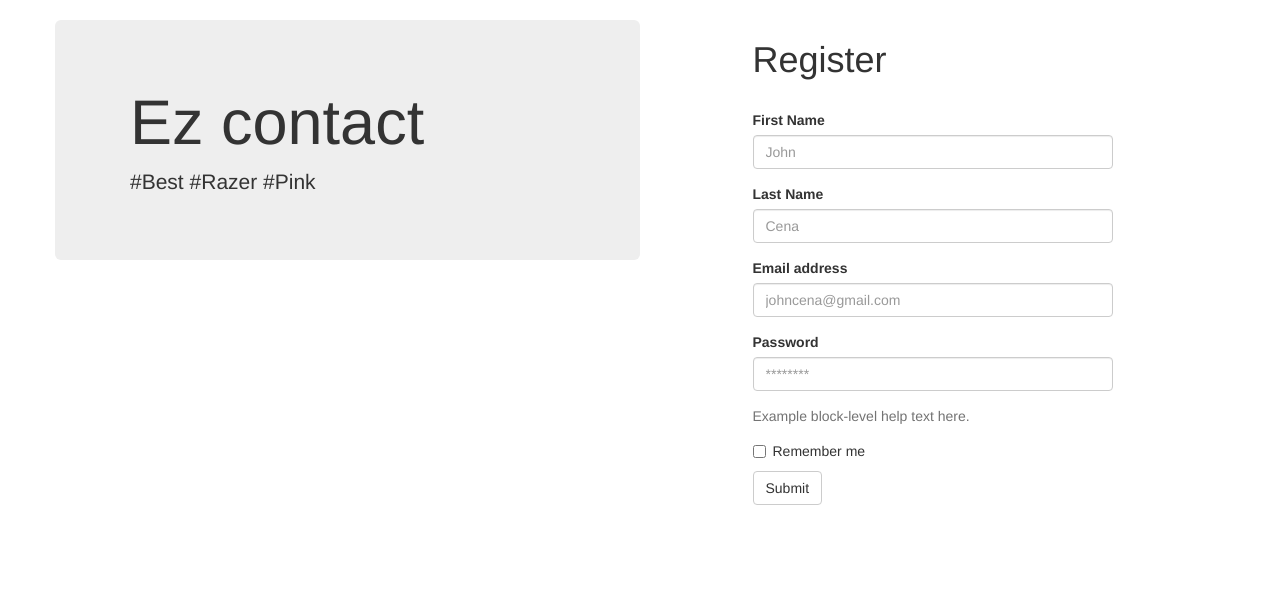
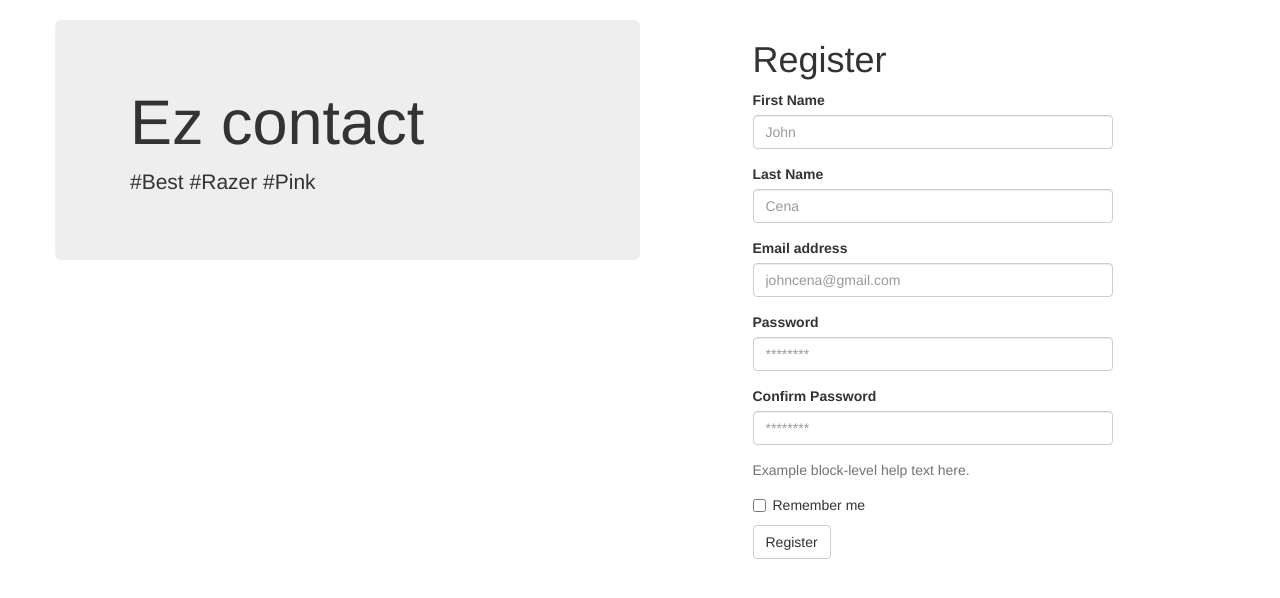
Before and after one commit to cloudsoh/Project-Contact, a PHP site: page / in a window 1280 px wide. Shown: the part 52-650 px from the top of the page. Run offline with PHP 8.4, Linux system fonts and the light colour scheme; some libraries are stand-ins or nearby versions.

Commit message:
Register function

```diff
--- a/php/index.php
+++ b/php/index.php
@@ -1,3 +1,6 @@
+<?php
+  include('login.php');
+?>
 <!DOCTYPE html>
 <html>
 <head>
@@ -29,16 +32,16 @@
       <ul class="nav navbar-nav">
         <li><a href="#">Features</a></li>
       </ul>
-      <form class="navbar-form navbar-right" role="search">
+      <form class="navbar-form navbar-right" role="login" method="post" action="#">
         <div class="form-group">
           <label class="sr-only" for="loginemail">Email</label>
-          <input type="email" class="form-control" placeholder="Email">
+          <input type="email" name="lEmail" class="form-control" placeholder="Email">
         </div>
         <div class="form-group">
           <label class="sr-only" for="loginpw">Password</label>
-          <input type="password" class="form-control" placeholder="Password">
+          <input type="password" name="lpw" class="form-control" placeholder="Password">
         </div>
-        <button type="submit" class="btn btn-default">Login</button>
+        <button type="submit" name="login"class="btn btn-default">Login</button>
       </form>
 
       <!-- <ul class="nav navbar-nav navbar-right">
@@ -79,23 +82,26 @@
     </div>
     <div class="col-sm-4 col-xs-12">
     <h1>Register</h1>
-    <br>
-    <form>
+    <form method="post" action="#">
       <div class="form-group">
         <label for="labelfname">First Name</label>
-        <input type="text" class="form-control" id="exampleInputEmail1" placeholder="John">
+        <input type="text" name="rFname" class="form-control" id="exampleInputEmail1" placeholder="John" value="<?php if(isset($_SESSION['entered_fname'])){echo $_SESSION['entered_fname'];}?>"><?php if(isset($error2)){ echo $error2;}?>
       </div>
       <div class="form-group">
         <label for="labellname">Last Name</label>
-        <input type="text" class="form-control" id="exampleInputEmail1" placeholder="Cena">
+        <input type="text" name="rLname"class="form-control" id="exampleInputEmail1" placeholder="Cena"value="<?php if(isset($_SESSION['entered_lname'])){echo $_SESSION['entered_lname'];}?>"><?php if(isset($error1)){ echo $error1;}?>
       </div>
       <div class="form-group">
         <label for="labelemail">Email address</label>
-        <input type="email" class="form-control" id="exampleInputEmail1" placeholder="johncena@gmail.com">
+        <input type="email" name="rEmail" class="form-control" id="exampleInputEmail1" placeholder="johncena@gmail.com" value="<?php if(isset($_SESSION['entered_email'])){echo $_SESSION['entered_email'];}?>"><?php if(isset($error3)){ echo $error3;}?>
       </div>
       <div class="form-group">
         <label for="labelpw">Password</label>
-        <input type="password" class="form-control" id="exampleInputPassword1" placeholder="********">
+        <input type="password" name="rpw1" class="form-control" id="exampleInputPassword1" placeholder="********"><?php if(isset($error4)){ echo $error4;}?>
+      </div>
+      <div class="form-group">
+        <label for="labelpw">Confirm Password</label>
+        <input type="password" name="rpw2" class="form-control" id="exampleInputPassword1" placeholder="********">
       </div>
       <div class="form-group">
         <!-- <label for="exampleInputFile">File input</label>
@@ -107,7 +113,8 @@
           <input type="checkbox"> Remember me
         </label>
       </div>
-      <button type="submit" class="btn btn-default">Submit</button>
+      <button type="submit" name="register" class="btn btn-default">Register</button>
+      <?php if(isset($success)){echo  $success; }?>
     </form>
     </div>
   </div>
--- /dev/null
+++ b/php/login.php
@@ -0,0 +1,134 @@
+<?php
+if (isset($_POST['login'])) {
+if (empty($_POST['myusername']) || empty($_POST['mypassword'])) {//log in
+$headererror = "Username or Password is invalid";
+$_SESSION['headererror']=$headererror;
+}
+else
+{
+// Define $username and $password
+$myusername=$_POST['lemail'];
+$mypassword=$_POST['lpw'];
+// Establishing Connection with Server by passing server_name, user_id and password as a parameter
+$connection = mysql_connect("localhost", "root", "");
+if(! $connection)
+{
+    die('Connection Failed'.mysql_error());
+}
+// To protect MySQL injection for Security purpose
+$myusername = stripslashes($myusername);
+$mypassword = stripslashes($mypassword);
+$myusername = mysql_real_escape_string($myusername);
+$mypassword = mysql_real_escape_string($mypassword);
+// Selecting Database
+$db = mysql_select_db("contacts", $connection);
+// SQL query to fetch information of register users and finds user match.
+$query = mysql_query("select * from users where email='$myusername' AND password='$mypassword'", $connection);
+if($query)
+  $total = mysql_num_rows($query);
+else
+  die("something failed");
+
+// $protocol = $_SERVER['HTTPS'] ? "https" : "http";
+// $url = $protocol.'://'.$_SERVER['HTTP_HOST'];
+
+
+$_SESSION['login_user']=$myusername;
+
+if ($total == 1) {
+	// Credentials match so we create session variables
+    $row = mysql_fetch_assoc($query);
+    // $_SESSION['users_id'] = $row['users_id'];
+    $_SESSION['users_email'] = $row['email'];
+    // $_SESSION['users_role'] = $row['users_role'];
+    $_SESSION['users_fname'] = $row['fname'];
+    $_SESSION['users_lname'] = $row['lname'];
+    $_SESSION['headererror'] = NULL;
+    // Initializing Session
+	$url = '#';
+}
+else{
+    $headererror = "Username or Password is invalid";
+    $_SESSION['headererror']=$headererror;
+    // If not, then redirect the user the login page with an error
+    $url .= '#';
+}
+header("Location: $url");
+// $currentuser=$_SESSION['users_id'];
+// $query4="SELECT * FROM books WHERE lenderID=$currentuser";//save book lent to session
+//     if(isset($query4)){
+//     	echo $query4;
+//      $result4=$db->query($query4); // run query
+//     } //fetch array = mysql_fetch_assoc
+// header("Location: $url");
+
+mysql_close($connection);
+exit;
+// Closing Connection
+}
+}
+$db = new mysqli("localhost", "root", "", "contacts");// connect database
+if(isset($_POST['register'])){
+    $_SESSION['entered_email']=$_POST['rEmail'];
+    $_SESSION['entered_fname']=$_POST['rFname'];
+    $_SESSION['entered_lname']=$_POST['rLname'];
+    if(!empty($_POST['rFname'])){
+      if(!empty($_POST['rLname'])){
+        if(!empty($_POST['rEmail'])){
+          $rEmail=$_POST['rEmail'];
+          $rFname=$_POST['rFname'];
+          $rLname=$_POST['rLname'];
+          // $_SESSION['users_email']=$_POST['rEmail'];
+          // $_SESSION['users_fname']=$_POST['rFname'];
+          // $_SESSION['users_lname']=$_POST['rLname'];
+          if(empty($_POST['rpw1'])&&empty($_POST['rpw2'])){
+                $error4="Please double-check your password!";
+              }else if(($_POST['rpw1']==$_POST['rpw2'])&&(!empty($_POST['rpw1']))){
+                  $rpw1=$_POST['rpw1'];
+                  $rpw2=$_POST['rpw2'];
+                $check="select email from users where email='$rEmail'";
+                $check2=$db->query($check);
+                if(isset($check2)){
+                  while($row2=$check2->fetch_array()){
+                  $uemail=$row2['email'];
+                }
+              } if(!isset($uemail)){
+                $update1="insert into users (fname,lname,email,password)values('$rFname','$rLname','$rEmail','$rpw1')";
+                // $selection=$_POST['selection'];
+                // foreach($selection as $select){
+                //   if($select=1){
+                //     $update1=$update1 . "'user')";
+                //   }else if($select=2){
+                //     $update1=$update1 . "'lecturer')";
+                //   }
+                // }
+              $rEmail=stripslashes($rEmail);
+              $rFname=stripslashes($rFname);
+              $rLname=stripslashes($rLname);
+              $rpw1=stripslashes($rpw1);
+              $rpw2=stripslashes($rpw2);
+              $rEmail = trim($rEmail);
+              $rFname = trim($rFname);
+              $rLname = trim($rLname);
+              $rpw1 = trim($rpw1);
+              $rpw2 = trim($rpw2);
+              $rEmail = mysql_real_escape_string($rEmail);
+              $rFname = mysql_real_escape_string($rFname);
+              $rLname = mysql_real_escape_string($rLname);
+              $rpw1 = mysql_real_escape_string($rpw1);
+              $rpw2 = mysql_real_escape_string($rpw2);
+              $debug = "OK";
+              }else{$success="Username exists, please try again.";}
+              }else{
+                $error4="Please double-check your password";
+              }
+
+              if(isset($update1)){
+              $update2=$db->query($update1);
+              $success="You have successfully register!";
+              }}
+        else{ $error3="Please enter your E-mail.";$success="error3";}
+      }else{ $error1="Please enter your last name.";$success="error1";}
+    }else{ $error2="Please enter your first name.";$success="error2";}
+  }
+?>
--- a/php/main.php
+++ b/php/main.php
@@ -1,3 +1,6 @@
+<?php
+  include("session.php");
+?>
 <html>
   <head>
     <meta charset="UTF-8">
```
Also changed, not shown: php/session.php (added).
